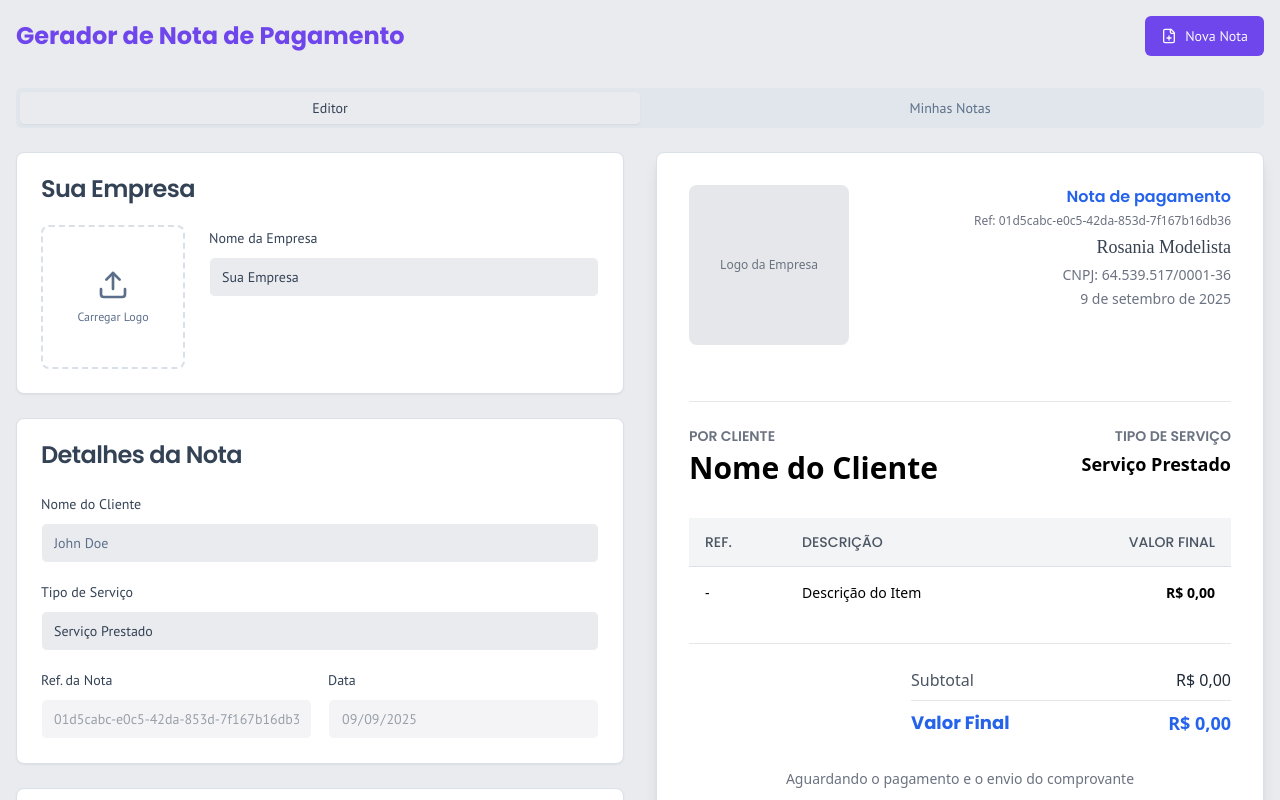
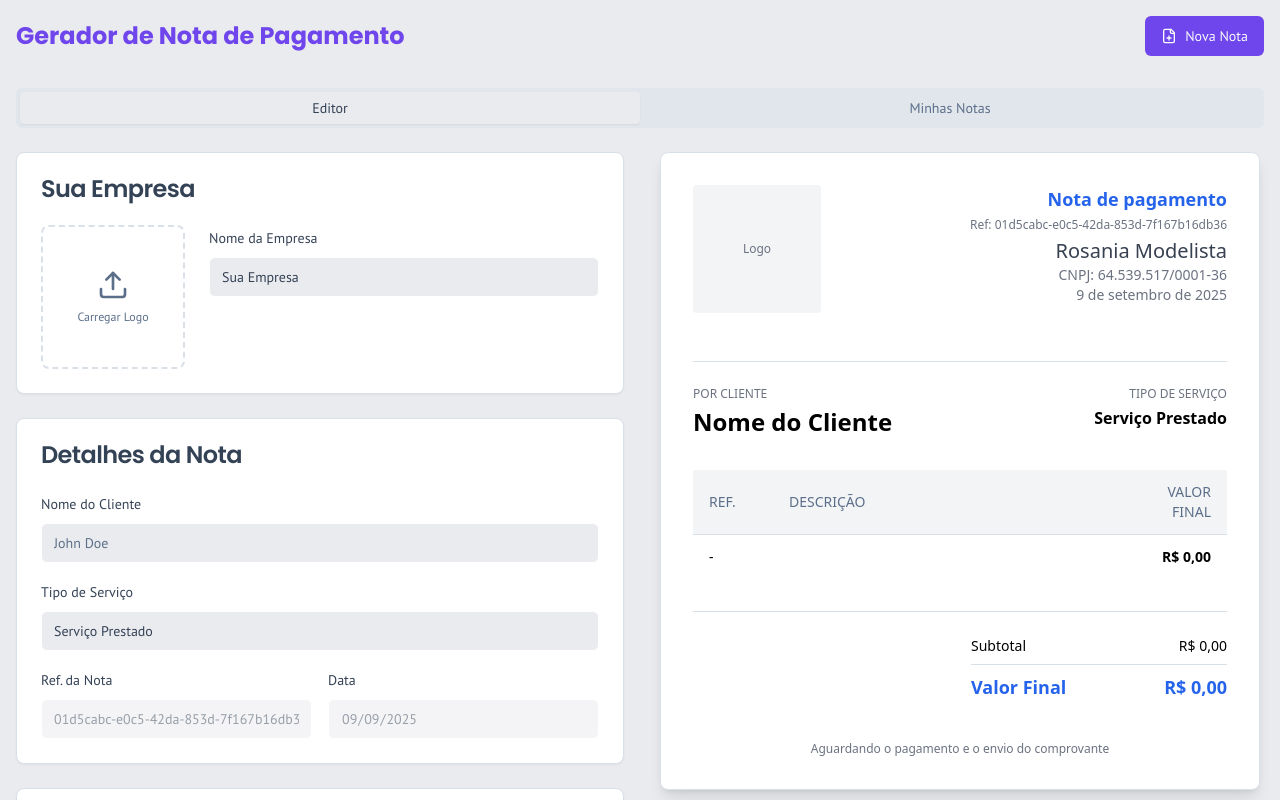
Before and after one commit to AllenRodger22/studio-rm, a Next.js app: page / in a window 1280 px wide. Shown: the top 800 px of the page. Built offline with nearby package versions, Linux system fonts and the light colour scheme.

Commit message:
Refactor InvoicePreview component layout and styles

```diff
--- a/src/components/invoice-preview.tsx
+++ b/src/components/invoice-preview.tsx
@@ -1,6 +1,4 @@
-
 'use client';
-
 import type { FC } from 'react';
 import { forwardRef } from 'react';
 import Image from 'next/image';
@@ -21,7 +19,6 @@ interface InvoicePreviewProps {
 
 export const InvoicePreview = forwardRef<HTMLDivElement, InvoicePreviewProps>(({ invoice, logo }, ref) => {
   const subtotal = invoice.items.reduce((sum, item) => sum + (item.total || 0), 0);
-
   const deliveryFee = invoice.deliveryFee || 0;
   const adjustment = invoice.adjustment || 0;
   const total = subtotal + deliveryFee + adjustment;
@@ -29,7 +26,6 @@ export const InvoicePreview = forwardRef<HTMLDivElement, InvoicePreviewProps>(({
   const formatDate = (dateString: string) => {
     try {
       if (!dateString) return 'Data Inválida';
-      // Add time to handle timezone issues
       return format(new Date(`${dateString}T00:00:00`), "d 'de' MMMM 'de' yyyy", { locale: ptBR });
     } catch {
       return 'Data Inválida';
@@ -37,105 +33,118 @@ export const InvoicePreview = forwardRef<HTMLDivElement, InvoicePreviewProps>(({
   };
 
   return (
-    <Card ref={ref} className="p-4 sm:p-8 shadow-lg invoice-preview bg-white text-black font-sans">
+    <Card
+      ref={ref}
+      className="invoice-preview bg-white text-black font-sans shadow-lg"
+      style={{
+        width: '600px',        // Largura fixa ideal para PDF
+        maxWidth: '600px',
+        margin: '0 auto',
+        padding: '32px'
+      }}
+    >
       <CardContent className="p-0">
-        <header className="flex flex-col sm:flex-row justify-between items-start gap-4 pb-4 sm:pb-8">
+        {/* Header */}
+        <header className="flex flex-col sm:flex-row justify-between items-start gap-4 pb-6">
           <div className="flex-1 flex items-center gap-4">
             {logo ? (
-                <div className="w-36 h-36 sm:w-40 sm:h-40 relative">
-                    <Image src={logo} alt="Logo da Empresa" layout="fill" objectFit="contain" />
+              <div className="w-32 h-32 relative flex-shrink-0">
+                <Image src={logo} alt="Logo" fill className="object-contain" />
               </div>
             ) : (
-                <div className="w-36 h-36 sm:w-40 sm:h-40 bg-gray-200 rounded-lg flex items-center justify-center">
-                    <span className="text-xs text-gray-500 text-center">Logo da Empresa</span>
+              <div className="w-32 h-32 bg-gray-100 rounded flex items-center justify-center flex-shrink-0">
+                <span className="text-xs text-gray-500">Logo</span>
               </div>
             )}
-            {/* Nome da empresa removido: a logo substitui o texto */}
           </div>
+
           <div className="text-right">
-            <h1 className="text-base font-semibold font-headline text-blue-600">Nota de pagamento</h1>
-            <p className="text-xs text-gray-500 break-all mt-1">Ref: {invoice.invoiceNumber}</p>
-            <p className="text-lg text-gray-700 mt-1" style={{ fontFamily: 'cursive' }}>Rosania Modelista</p>
-             <p className="text-sm text-gray-500 mt-1">CNPJ: {CNPJ}</p>
-            <p className="text-sm text-gray-500 mt-1">{formatDate(invoice.issueDate)}</p>
+            <h1 className="text-lg font-semibold text-blue-600">Nota de pagamento</h1>
+            <p className="text-xs text-gray-500 mt-1">Ref: {invoice.invoiceNumber}</p>
+            <p className="text-xl font-cursive text-gray-700 mt-1">Rosania Modelista</p>
+            <p className="text-sm text-gray-500">CNPJ: {CNPJ}</p>
+            <p className="text-sm text-gray-500">{formatDate(invoice.issueDate)}</p>
           </div>
         </header>
 
-        <Separator className="my-4 sm:my-6 bg-gray-200" />
+        <Separator className="my-6" />
 
-        <section className="pb-4 sm:pb-8">
-             <div className="grid grid-cols-1 sm:grid-cols-2 gap-4">
+        {/* Cliente e Serviço */}
+        <div className="grid grid-cols-2 gap-8 mb-8">
           <div>
-                    <h2 className="font-semibold font-headline text-sm mb-1 text-gray-500">POR CLIENTE</h2>
-                    <p className="font-bold text-2xl sm:text-3xl">{invoice.clientName || 'Nome do Cliente'}</p>
+            <p className="text-xs text-gray-500 mb-1">POR CLIENTE</p>
+            <p className="font-bold text-2xl">{invoice.clientName || 'Nome do Cliente'}</p>
           </div>
           <div className="text-right">
-                    <h2 className="font-semibold font-headline text-sm mb-1 text-gray-500">TIPO DE SERVIÇO</h2>
-                    <p className="font-bold text-base sm:text-lg">{invoice.service || 'Serviço Prestado'}</p>
+            <p className="text-xs text-gray-500 mb-1">TIPO DE SERVIÇO</p>
+            <p className="font-bold">{invoice.service || 'Serviço Prestado'}</p>
           </div>
         </div>
-        </section>
 
-        <section>
-          <div className="overflow-x-auto">
-            <Table>
+        {/* TABELA - Muito mais controlada */}
+        <div className="mb-8">
+          <Table className="w-full table-fixed border-collapse" style={{ width: '100%' }}>
             <TableHeader>
-                <TableRow className="bg-gray-100 hover:bg-gray-100">
-                  <TableHead className="font-headline text-gray-600">REF.</TableHead>
-                  <TableHead className="font-headline text-gray-600">DESCRIÇÃO</TableHead>
-                  <TableHead className="text-right font-headline text-gray-600">VALOR FINAL</TableHead>
+              <TableRow className="bg-gray-100">
+                <TableHead className="w-20 py-3 text-sm">REF.</TableHead>
+                <TableHead className="py-3 text-sm">DESCRIÇÃO</TableHead>
+                <TableHead className="w-28 py-3 text-right text-sm">VALOR FINAL</TableHead>
               </TableRow>
             </TableHeader>
             <TableBody>
               {invoice.items.length > 0 ? invoice.items.map((item) => (
-                    <TableRow key={item.id} className="border-b-gray-200">
-                      <TableCell>{item.ref || '-'}</TableCell>
-                      <TableCell className="font-medium">{item.description || 'Descrição do Item'}</TableCell>
-                      <TableCell className="text-right font-semibold">{formatCurrency(item.total || 0)}</TableCell>
+                <TableRow key={item.id} className="border-b">
+                  <TableCell className="py-3 text-sm align-top">{item.ref || '-'}</TableCell>
+                  <TableCell className="py-3 text-sm align-top break-all break-words leading-tight">
+                    {item.description}
+                  </TableCell>
+                  <TableCell className="py-3 text-right font-semibold text-sm align-top">
+                    {formatCurrency(item.total || 0)}
+                  </TableCell>
                 </TableRow>
-                  )
-                ) : (
+              )) : (
                 <TableRow>
-                      <TableCell colSpan={3} className="text-center text-gray-500 py-8">Nenhum item adicionado.</TableCell>
+                  <TableCell colSpan={3} className="text-center py-8 text-gray-500">
+                    Nenhum item adicionado.
+                  </TableCell>
                 </TableRow>
               )}
             </TableBody>
           </Table>
         </div>
-        </section>
 
-        <Separator className="my-4 sm:my-6 bg-gray-200" />
+        <Separator className="my-6" />
 
-        <section className="flex justify-end">
-            <div className='w-full max-w-xs'>
-                <div className="flex justify-between items-center mb-2">
-                    <span className="text-gray-600">Subtotal</span>
-                    <span className="text-gray-800">{formatCurrency(subtotal)}</span>
+        {/* Totais */}
+        <div className="flex justify-end">
+          <div className="w-64 space-y-2">
+            <div className="flex justify-between text-sm">
+              <span>Subtotal</span>
+              <span>{formatCurrency(subtotal)}</span>
             </div>
             {deliveryFee !== 0 && (
-                    <div className="flex justify-between items-center mb-2">
-                        <span className="text-gray-600">Taxa de Entrega</span>
-                        <span className="text-gray-800">{formatCurrency(deliveryFee)}</span>
+              <div className="flex justify-between text-sm">
+                <span>Taxa de Entrega</span>
+                <span>{formatCurrency(deliveryFee)}</span>
               </div>
             )}
             {adjustment !== 0 && (
-                    <div className="flex justify-between items-center mb-2">
-                        <span className="text-gray-600">{adjustment > 0 ? 'Acréscimo' : 'Desconto'}</span>
-                        <span className="text-gray-800">{formatCurrency(adjustment)}</span>
+              <div className="flex justify-between text-sm">
+                <span>{adjustment > 0 ? 'Acréscimo' : 'Desconto'}</span>
+                <span>{formatCurrency(adjustment)}</span>
               </div>
             )}
-                <Separator className="my-2 bg-gray-200" />
-                 <div className="flex justify-between items-center mt-2">
-                    <span className="font-bold text-lg font-headline text-blue-600">Valor Final</span>
-                    <span className="font-bold text-lg text-blue-600">{formatCurrency(total)}</span>
+            <Separator />
+            <div className="flex justify-between text-lg font-bold text-blue-600">
+              <span>Valor Final</span>
+              <span>{formatCurrency(total)}</span>
             </div>
           </div>
-        </section>
+        </div>
 
-        <footer className="pt-8 text-center">
-            <p className="text-xs sm:text-sm text-gray-500">Aguardando o pagamento e o envio do comprovante</p>
+        <footer className="mt-10 text-center text-xs text-gray-500">
+          Aguardando o pagamento e o envio do comprovante
         </footer>
-
       </CardContent>
     </Card>
   );
```
Lines whose indentation alone changed are shown as unchanged.
